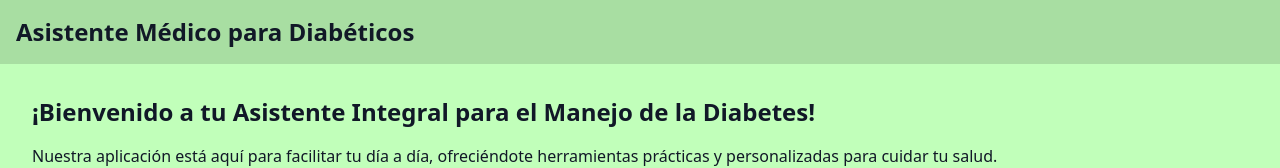
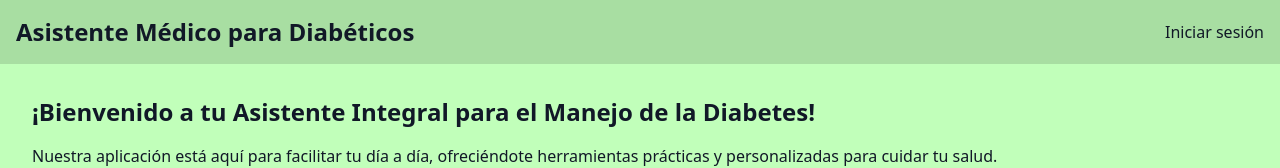
Before and after one commit to rotosaurio/hackknights, a Next.js app: page / in a window 1280 px wide. Shown: the top 168 px of the page. Built offline with nearby package versions, Linux system fonts and the light colour scheme.

Commit message:
fixes y mas fixes

```diff
--- a/pages/index.tsx
+++ b/pages/index.tsx
@@ -1,5 +1,6 @@
 'use client';
 import React from 'react';
+import Login from '@/components/login';
 import signin from '@/assets/signin.png';
 const HomePage: React.FC = () => {
   // Componente de botón reutilizable
@@ -16,6 +17,7 @@ const HomePage: React.FC = () => {
       <header className="bg-[rgb(168,222,162)] flex justify-between items-center p-4">
         <h1 className="text-2xl font-bold">Asistente Médico para Diabéticos</h1>
         <div className="flex space-x-4">
+        <Login /> {}
         </div>
       </header>
 
```
